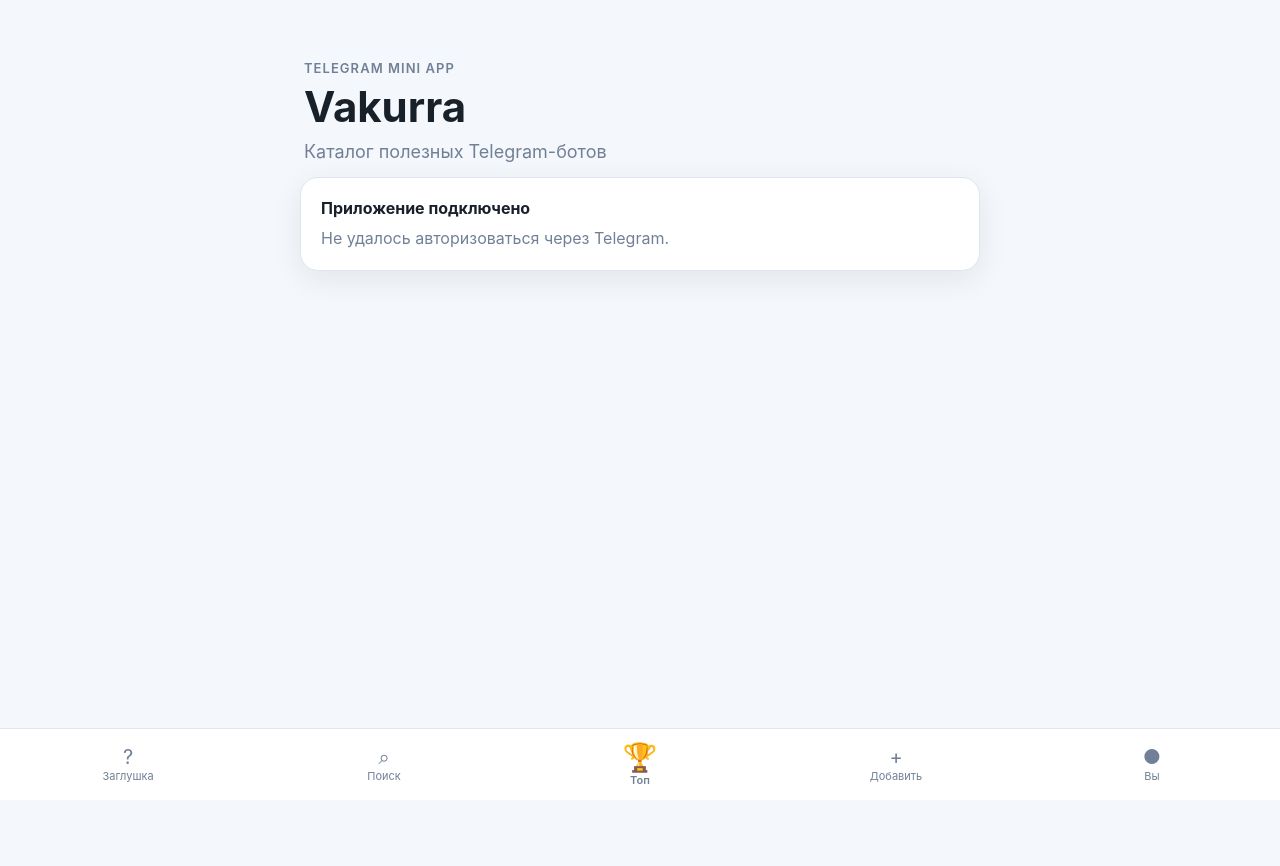
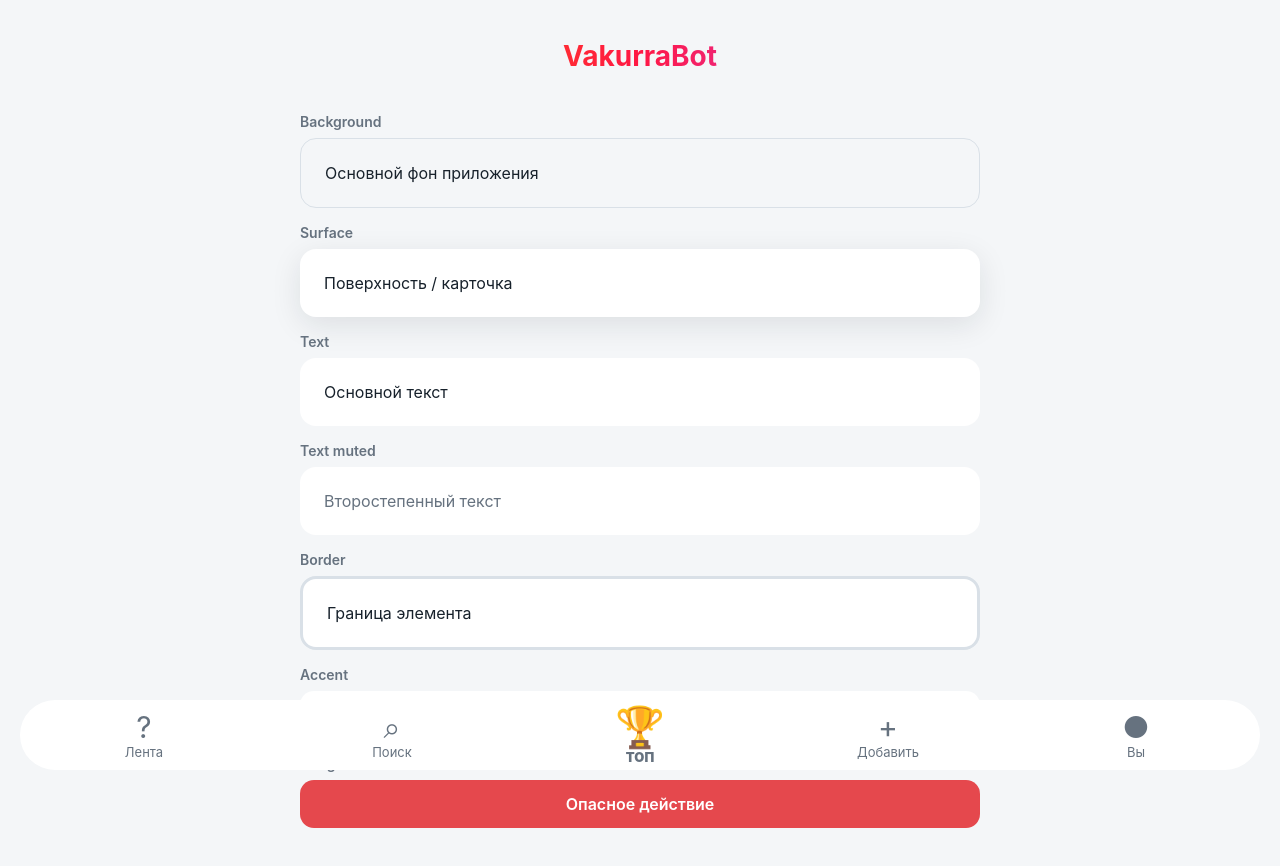
Before and after one commit to vakurra/vakurra-bot, a React (Vite) app in the folder frontend/: page / in a window 1280 px wide. Shown: the top 866 px of the page. Before the commit the page ends 800 px from the top, so only its background shows below. Built offline with nearby package versions, Linux system fonts and the light colour scheme; no server answers.

Commit message:
playing with theme

```diff
--- a/frontend/src/app/BottomNavigation.module.css
+++ b/frontend/src/app/BottomNavigation.module.css
@@ -1,14 +1,15 @@
 .navigation {
   position: fixed;
-  right: 0;
-  bottom: 0;
-  left: 0;
+  right: 20px;
+  bottom: 30px;
+  left: 20px;
   z-index: 100;
   display: grid;
   grid-template-columns: repeat(5, 1fr);
-  height: 72px;
-  border-top: 1px solid var(--app-border);
+  height: 70px;
   background: var(--app-surface);
+  border-radius: 50px;
+  -webkit-tap-highlight-color: transparent;
 }
 
 .item {
@@ -23,25 +24,20 @@
   color: var(--app-text-muted);
 }
 
-.item:focus-visible {
-  outline: 2px solid var(--app-accent);
-  outline-offset: -2px;
-}
-
 .featured {
-  font-weight: 600;
+  font-weight: 1000;
 }
 
 .icon {
-  font-size: 20px;
+  font-size: 30px;
   line-height: 1;
 }
 
 .featured .icon {
-  font-size: 28px;
+  font-size: 40px;
 }
 
 .label {
-  font-size: 11px;
+  font-size: 13px;
   line-height: 1;
 }
--- a/frontend/src/app/BottomNavigation.tsx
+++ b/frontend/src/app/BottomNavigation.tsx
@@ -1,9 +1,9 @@
 import styles from "./BottomNavigation.module.css";
 
 const navigationItems = [
-  { label: "Заглушка", icon: "?" },
+  { label: "Лента", icon: "?" },
   { label: "Поиск", icon: "⌕" },
-  { label: "Топ", icon: "🏆" },
+  { label: "ТОП", icon: "🏆" },
   { label: "Добавить", icon: "+" },
   { label: "Вы", icon: "●" },
 ];
--- a/frontend/src/app/SplashScreen.module.css
+++ b/frontend/src/app/SplashScreen.module.css
@@ -21,8 +21,8 @@
   margin-bottom: 20px;
   place-items: center;
   border-radius: 20px;
-  background: var(--app-accent);
-  color: var(--app-accent-text);
+  background: var(--app-surface);
+  color: var(--app-text-accent);
   font-size: 36px;
   font-weight: 700;
 }
@@ -42,8 +42,8 @@
 .loader {
   width: 24px;
   height: 24px;
-  border: 3px solid var(--app-border);
-  border-top-color: var(--app-accent);
+  border: 3px solid var(--app-border-accent);
+  border-top-color: var(--app-surface);
   border-radius: 50%;
   animation: spin 0.8s linear infinite;
 }
--- a/frontend/src/pages/top/TopPage.module.css
+++ b/frontend/src/pages/top/TopPage.module.css
@@ -1,46 +1,111 @@
 .page {
   width: min(100%, 720px);
   margin: 0 auto;
-  padding: 32px 20px;
-}
-
-.hero {
-  padding: 28px 4px 12px;
-}
-
-.eyebrow {
-  margin: 0;
-  color: var(--app-text-muted);
-  font-size: 13px;
-  font-weight: 600;
-  letter-spacing: 0.08em;
-  text-transform: uppercase;
+  padding: 24px 20px 120px;
 }
 
 .title {
-  margin: 8px 0;
-  font-size: 42px;
-  line-height: 1.1;
+  margin: 15px;
+
+  text-align: center;
+  font-size: 28px;
+
+  background: var(--app-text-gradient);
+  background-clip: text;
+  -webkit-background-clip: text;
+
+  color: transparent;
+  -webkit-text-fill-color: transparent;
 }
 
-.subtitle {
-  margin: 0;
-  color: var(--app-text-muted);
-  font-size: 18px;
-  line-height: 1.5;
+.palette {
+  display: grid;
+  gap: 16px;
+  margin-top: 40px;
 }
 
-.statusCard {
-  padding: 20px;
-  border: 1px solid var(--app-border);
-  border-radius: 18px;
-  background: var(--app-surface);
-  box-shadow: var(--app-shadow);
-  transition: background-color 0.2s ease, border-color 0.2s ease;
+.example {
+  display: grid;
+  gap: 8px;
 }
 
-.status {
-  margin: 8px 0 0;
+.label {
+  margin: 0;
+
   color: var(--app-text-muted);
-  line-height: 1.5;
+  font-size: 14px;
+  font-weight: 600;
 }
+
+.backgroundExample {
+  padding: 24px;
+  border: 1px solid var(--app-border);
+  border-radius: 16px;
+
+  background: var(--app-bg);
+  color: var(--app-text);
+}
+
+.surfaceExample {
+  padding: 24px;
+  border: 1px solid var(--app-border-accent);
+  border-radius: 16px;
+
+  background: var(--app-surface);
+  color: var(--app-text);
+
+  box-shadow: var(--app-shadow);
+}
+
+.textExample {
+  padding: 24px;
+  border-radius: 16px;
+
+  background: var(--app-surface);
+  color: var(--app-text);
+}
+
+.mutedExample {
+  padding: 24px;
+  border-radius: 16px;
+
+  background: var(--app-surface);
+  color: var(--app-text-muted);
+}
+
+.borderExample {
+  padding: 24px;
+  border: 3px solid var(--app-border);
+  border-radius: 16px;
+
+  background: var(--app-surface);
+  color: var(--app-text);
+}
+
+.accentExample {
+  width: 100%;
+  padding: 14px 20px;
+
+  border: 0;
+  border-radius: 14px;
+
+  background: var(--app-surface);
+  color: var(--app-text-accent);
+
+  font: inherit;
+  font-weight: 600;
+}
+
+.dangerExample {
+  width: 100%;
+  padding: 14px 20px;
+
+  border: 0;
+  border-radius: 14px;
+
+  background: var(--app-surface-danger);
+  color: #ffffff;
+
+  font: inherit;
+  font-weight: 600;
+}
--- a/frontend/src/pages/top/TopPage.tsx
+++ b/frontend/src/pages/top/TopPage.tsx
@@ -1,22 +1,60 @@
 import styles from "./TopPage.module.css";
 
-type TopPageProps = {
-  status: string;
-};
-
-export function TopPage({ status }: TopPageProps) {
+export function TopPage() {
   return (
     <div className={styles.page}>
-      <section className={styles.hero}>
-        <p className={styles.eyebrow}>Telegram Mini App</p>
-        <h1 className={styles.title}>Vakurra</h1>
-        <p className={styles.subtitle}>Каталог полезных Telegram-ботов</p>
-      </section>
+      <h1 className={styles.title}>VakurraBot</h1>
 
-      <section className={styles.statusCard}>
-        <strong>Приложение подключено</strong>
-        <p className={styles.status}>{status}</p>
-      </section>
+      <div className={styles.palette}>
+        <section className={styles.example}>
+          <p className={styles.label}>Background</p>
+          <div className={styles.backgroundExample}>
+            Основной фон приложения
+          </div>
+        </section>
+
+        <section className={styles.example}>
+          <p className={styles.label}>Surface</p>
+          <div className={styles.surfaceExample}>
+            Поверхность / карточка
+          </div>
+        </section>
+
+        <section className={styles.example}>
+          <p className={styles.label}>Text</p>
+          <div className={styles.textExample}>
+            Основной текст
+          </div>
+        </section>
+
+        <section className={styles.example}>
+          <p className={styles.label}>Text muted</p>
+          <div className={styles.mutedExample}>
+            Второстепенный текст
+          </div>
+        </section>
+
+        <section className={styles.example}>
+          <p className={styles.label}>Border</p>
+          <div className={styles.borderExample}>
+            Граница элемента
+          </div>
+        </section>
+
+        <section className={styles.example}>
+          <p className={styles.label}>Accent</p>
+          <button className={styles.accentExample}>
+            Основная кнопка
+          </button>
+        </section>
+
+        <section className={styles.example}>
+          <p className={styles.label}>Danger</p>
+          <button className={styles.dangerExample}>
+            Опасное действие
+          </button>
+        </section>
+      </div>
     </div>
   );
 }
--- a/frontend/src/shared/telegram/theme.ts
+++ b/frontend/src/shared/telegram/theme.ts
@@ -1,8 +1,4 @@
-import type {
-  TelegramThemeParams,
-  TelegramWebApp,
-  ThemeScheme,
-} from "./types";
+import type { ThemeScheme } from "./types";
 
 function getSystemScheme(): ThemeScheme {
   return window.matchMedia("(prefers-color-scheme: dark)").matches
@@ -10,31 +6,11 @@
     : "light";
 }
 
-function applyTheme(
-  scheme: ThemeScheme,
-  telegramParams: TelegramThemeParams = {},
-) {
+function applyTheme(scheme: ThemeScheme) {
   const root = document.documentElement;
+
   root.dataset.theme = scheme;
   root.style.colorScheme = scheme;
-
-  const telegramVariables: Record<string, string> = {
-    "--app-bg": "bg_color",
-    "--app-surface": "section_bg_color",
-    "--app-surface-muted": "secondary_bg_color",
-    "--app-text": "text_color",
-    "--app-text-muted": "hint_color",
-    "--app-accent": "button_color",
-    "--app-accent-text": "button_text_color",
-    "--app-danger": "destructive_text_color",
-  };
-
-  for (const [variable, telegramName] of Object.entries(telegramVariables)) {
-    const value = telegramParams[telegramName];
-    if (value) {
-      root.style.setProperty(variable, value);
-    }
-  }
 }
 
 export function initializeTelegramTheme() {
@@ -49,12 +25,10 @@
   telegram.expand();
 
   const updateTheme = () => {
-    applyTheme(
-      telegram.colorScheme ?? getSystemScheme(),
-      telegram.themeParams,
-    );
+    applyTheme(telegram.colorScheme ?? getSystemScheme());
   };
 
   updateTheme();
+
   telegram.onEvent?.("themeChanged", updateTheme);
 }
--- a/frontend/src/styles/tokens.css
+++ b/frontend/src/styles/tokens.css
@@ -1,25 +1,43 @@
 :root {
-  --app-bg: #f4f7fb;
+  --app-bg: #f4f6f8;
   --app-surface: #ffffff;
-  --app-surface-muted: #eef2f7;
-  --app-text: #18202a;
-  --app-text-muted: #718096;
-  --app-border: #dfe6ef;
-  --app-accent: #2f80ed;
-  --app-accent-text: #ffffff;
-  --app-danger: #d64545;
-  --app-shadow: 0 8px 30px #18202a14;
+  --app-border: #d9e0e7;
+  --app-accent: #3390ec;
+  --app-surface-danger: #e5484d;
+
+
+  --app-text: #17212b;
+  --app-text-muted: #66727f;
+  --app-text-accent: #ffffff;
+
+  --app-text-gradient: linear-gradient(
+    90deg,
+    #ff6a00 0%,
+    #ff1744 50%,
+    #c44cff 100%
+  );
+
+  --app-shadow: 0 8px 30px rgba(23, 33, 43, 0.10);
 }
 
 [data-theme="dark"] {
-  --app-bg: #17212b;
-  --app-surface: #202b36;
-  --app-surface-muted: #2b3947;
-  --app-text: #f5f7fa;
-  --app-text-muted: #aab7c4;
-  --app-border: #344454;
-  --app-accent: #64a8ff;
-  --app-accent-text: #102030;
-  --app-danger: #ff7070;
-  --app-shadow: 0 8px 30px #00000040;
+  --app-bg: #090f14;
+
+  --app-surface: #191e22;
+  --app-surface-danger: #db3333;
+
+  --app-border: #324352;
+  --app-border-accent: #5a98ce;
+
+  --app-text: #e2ebf4;
+  --app-text-muted: #9aa6b2;
+  --app-text-accent: #16e7e0;
+  --app-text-gradient: linear-gradient(
+    90deg,
+    #16e7e0 0%,
+    #3567fe 50%,
+    #c352fb 100%
+  );
+
+  --app-shadow: 0 8px 30px rgba(0, 0, 0, 0.25);
 }
```
Also changed, not shown: 1 other file (tests, documents, lock files or other folders).
